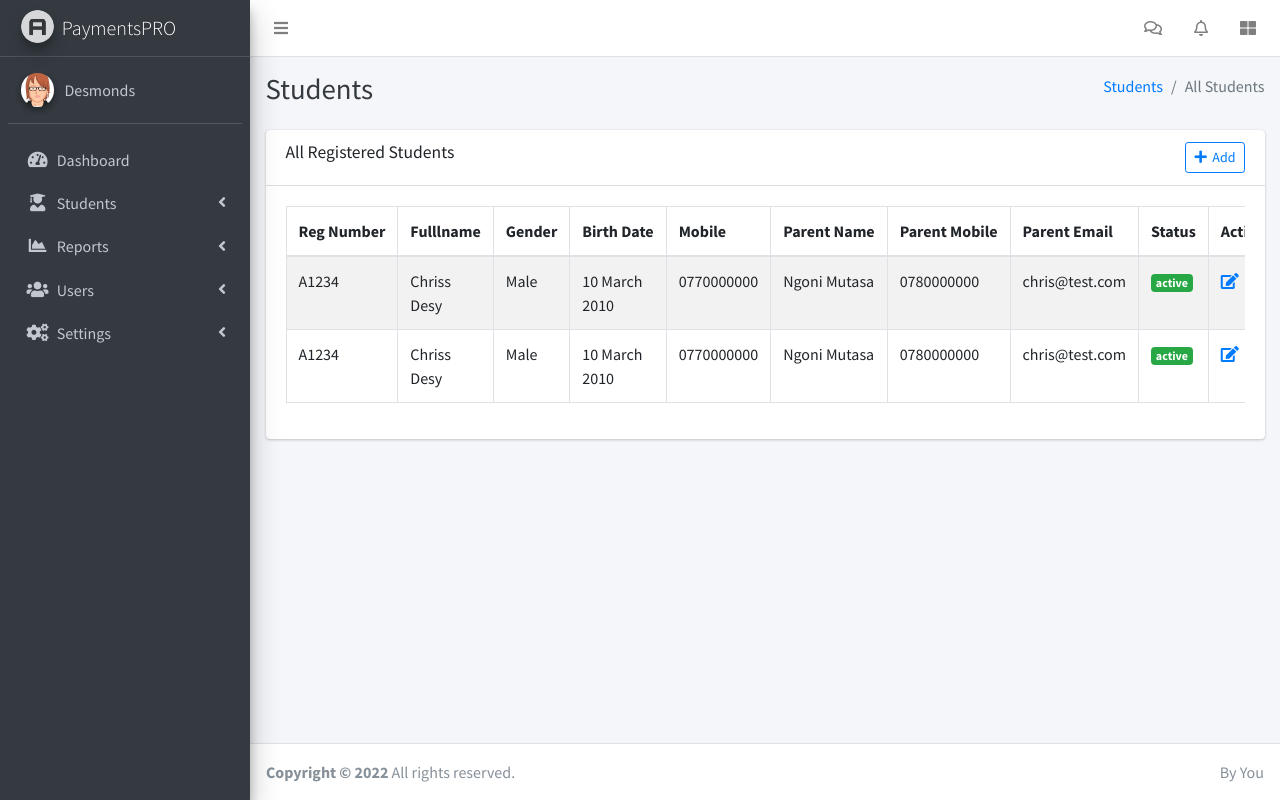
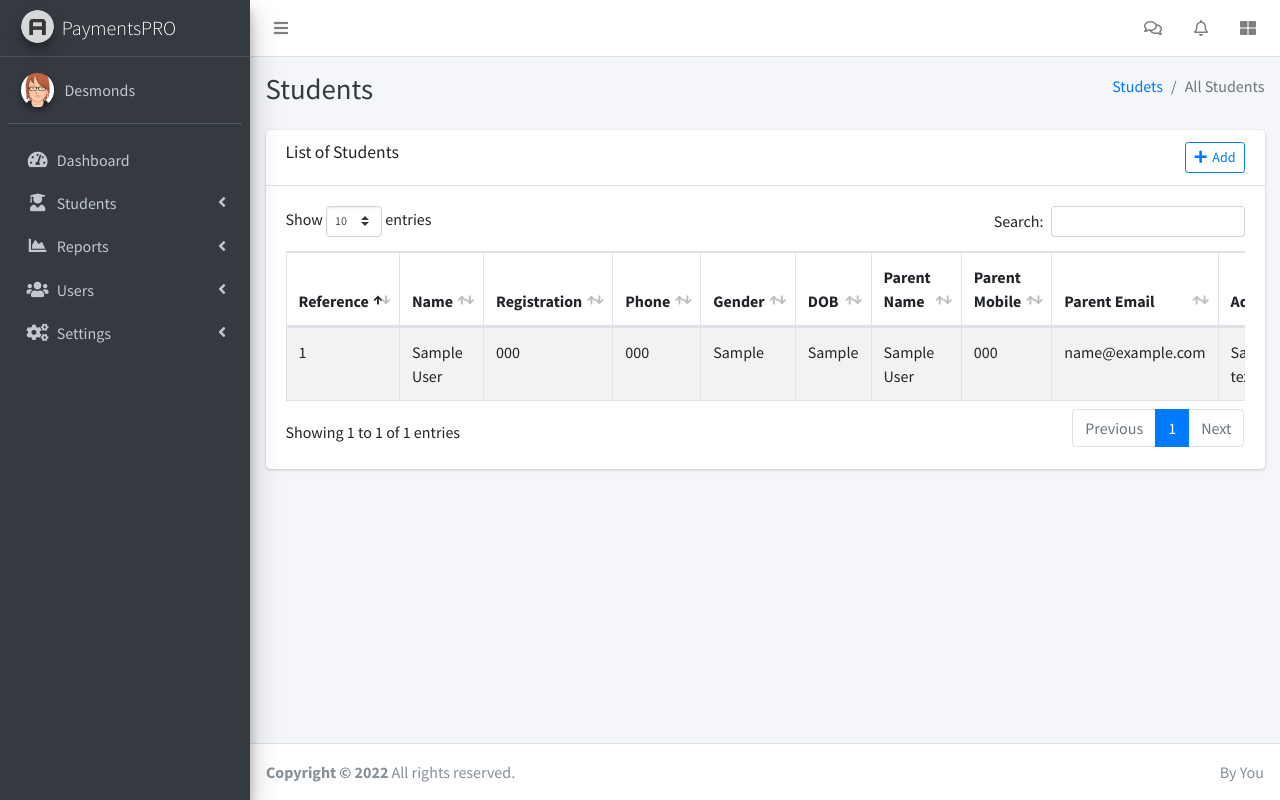
Before and after one commit to ChrissDesy/school_proof_of_payment_management, a PHP site: page /admin/students-list.php in a window 1280 px wide. Run offline with PHP 8.4, Linux system fonts and the light colour scheme; a user stored in the database is signed in; tables that the repository leaves empty or names only in its code hold one stand-in row (values such as "Sample post"); some libraries are stand-ins or nearby versions.

Commit message:
manage students

```diff
--- /dev/null
+++ b/admin/controllers/studentsCon.php
@@ -0,0 +1,74 @@
+<?php
+
+    //handle posting
+	if(isset($_POST["addStudent"])) {
+		$name = $_POST["name"];
+	    $sname = $_POST["sname"];
+	    $reg = $_POST["reg"];
+	    $phone = $_POST["phone"];
+	    $gender = $_POST["gender"];
+		$dob = $_POST["dob"];
+		$address = $_POST["address"];
+		$pname = $_POST["pname"];
+		$pmobile = $_POST['pmob'];
+		$pemail = $_POST['pemail'];
+
+	    $sql = 'INSERT INTO students (fname, lname, reg_number, phone, gender, dob, address, pname, pmobile, pemail)
+			VALUES ("'.$name.'","'.$sname.'","'.$reg.'","'.$phone.'","'.$gender.'","'.$dob.'","'.$address.'","'.$pname.'","'.$pmobile.'", "'.$pemail.'")';
+
+	    $query = $db->prepare($sql);
+	    $query->execute();
+
+	    echo "<script type='text/javascript'> document.location ='./students-list.php'; </script>";
+	}
+
+    //handle editing
+	if(isset($_POST["editStudent"])) {
+		$ref = $_POST["ref"];
+	    $name = $_POST["name"];
+	    $sname = $_POST["sname"];
+	    $phone = $_POST["phone"];
+	    $gender = $_POST["gender"];
+		$dob = $_POST["dob"];
+		$address = $_POST["address"];
+		$pname = $_POST["pname"];
+		$pmobile = $_POST['pmob'];
+		$pemail = $_POST['pemail'];
+
+	    $sql = '
+            UPDATE students SET
+                fname = "'.$name.'",
+                lname = "'.$sname.'",
+                phone = "'.$phone.'",
+                gender = "'.$gender.'",
+                dob = "'.$dob.'",
+                address = "'.$address.'",
+                pname = "'.$pname.'",
+                pmobile = "'.$pmobile.'",
+                pemail = "'.$pemail.'"
+            WHERE id = "'.$ref.'"
+        ';
+
+	    $query = $db->prepare($sql);
+	    $query->execute();
+
+	    echo "<script type='text/javascript'> document.location ='./students-list.php'; </script>";
+	}
+
+	//handle deleting
+	if(isset($_POST["deleteStudent"])) {
+		$id = $_POST["id"];
+
+	    $sql = "
+			DELETE FROM students
+			WHERE id = '".$id."'
+        ";
+
+	    $query = $db->prepare($sql);
+	    $query->execute();
+
+	    echo "<script type='text/javascript'> document.location ='./students-list.php'; </script>";
+		// echo $id;
+	}
+
+ ?>
--- a/admin/students-list.php
+++ b/admin/students-list.php
@@ -1,20 +1,21 @@
 <?php
 
     session_start();
-    // include('./includes/dbcon.php');
-    // include('./controllers/itemsCon.php');
+    include('./includes/dbcon.php');
+    include('./controllers/studentsCon.php');
 
-    // if(!isset($_SESSION['username'])){
-    //     echo "<script type='text/javascript'> document.location ='./controllers/logout.php'; </script>";
-    // }
+    if(!isset($_SESSION['username'])){
+        echo "<script type='text/javascript'> document.location ='./controllers/logout.php'; </script>";
+    }
 
-    // //get
-    // $sql = "SELECT * FROM assets";
-    // $statement = $db->prepare($sql);
-    // $statement->execute();
-    // $result = $statement->fetchAll();
+    //get employees
+    $sql = "SELECT * FROM students";
+    $statement = $db->prepare($sql);
+    $statement->execute();
+    $result = $statement->fetchAll();
 
     // echo $result;
+
 ?>
 
 <!DOCTYPE html>
@@ -31,7 +32,7 @@ scratch. This page gets rid of all links and provides the needed markup only.
 <!-- Favicon -->
 <link rel="shortcut icon" href="../dist/img/AdminLTELogo.png"/>
 
-  <title>Payments | Students</title>
+  <title>PaymentPRO | Students</title>
 
   <?php include('./includes/styles.php'); ?>
 
@@ -55,7 +56,7 @@ scratch. This page gets rid of all links and provides the needed markup only.
                         </div><!-- /.col -->
                         <div class="col-sm-6">
                             <ol class="breadcrumb float-sm-right">
-                            <li class="breadcrumb-item"><a href="#">Students</a></li>
+                            <li class="breadcrumb-item"><a href="#">Studets</a></li>
                             <li class="breadcrumb-item active">All Students</li>
                             </ol>
                         </div><!-- /.col -->
@@ -71,7 +72,7 @@ scratch. This page gets rid of all links and provides the needed markup only.
                     <div class="card">
                         <div class="card-header">
                             <div class="row">
-                                <div class="col-md-6"><h3 class="card-title">All Registered Students</h3></div>
+                                <div class="col-md-6"><h3 class="card-title">List of Students</h3></div>
                                 <div class="col-md-6 text-right">
                                     <a href="./new-student.php" class="btn btn-sm btn-outline-primary">
                                         <i class="fa fa-plus"></i>&nbsp;&nbsp;Add
@@ -85,55 +86,43 @@ scratch. This page gets rid of all links and provides the needed markup only.
                                 <table id="example1" class="table table-bordered table-striped">
                                     <thead>
                                         <tr>
-                                            <th>Reg&nbsp;Number</th>
-                                            <th>Fulllname</th>
+                                            <th>Reference</th>
+                                            <th>Name</th>
+                                            <th>Registration</th>
+                                            <th>Phone</th>
                                             <th>Gender</th>
-                                            <th>Birth&nbsp;Date</th>
-                                            <th>Mobile</th>
-                                            <th>Parent&nbsp;Name</th>
-                                            <th>Parent&nbsp;Mobile</th>
-                                            <th>Parent&nbsp;Email</th>
-                                            <th>Status</th>
+                                            <th>DOB</th>
+                                            <th>Parent Name</th>
+                                            <th>Parent Mobile</th>
+                                            <th>Parent Email</th>
+                                            <th>Address</th>
                                             <th>Action</th>
                                         </tr>
                                     </thead>
                                     <tbody>
+                                        <?php foreach ($result as $r) {
+                                            ?>
                                             <tr>
-                                            <td>A1234</td>
-                                            <td>Chriss Desy</td>
-                                            <td>Male</td>
-                                            <td>10 March 2010</td>
-                                            <td>0770000000</td>
-                                            <td>Ngoni Mutasa</td>
-                                            <td>0780000000</td>
-                                            <td>chris@test.com</td>
+                                                <td><?php echo $r['id']; ?></td>
+                                                <td><?php echo $r['fname']. ' '. $r['lname']; ?></td>
+                                                <td><?php echo $r['reg_number']; ?></td>
+                                                <td><?php echo $r['phone']; ?></td>
+                                                <td><?php echo $r['gender']; ?></td>
+                                                <td><?php echo $r['dob']; ?></td>
+                                                <td><?php echo $r['pname']; ?></td>
+                                                <td><?php echo $r['pmobile']; ?></td>
+                                                <td><?php echo $r['pemail']; ?></td>
+                                                <td><?php echo $r['address']; ?></td>
                                                 <td>
-                                                <span class="badge badge-success">active</span>
-                                            </td>
-                                            <td>
-                                                <span class="pointer text-primary">
+                                                    <span class="text-warning mr-3" data-target="#edit" data-toggle="modal" data-myid="<?php echo $r['id']; ?>">
                                                         <i class="fa fa-edit"></i>
+                                                    </span>
+                                                    <span class="text-danger" data-target="#delete" data-toggle="modal" data-myid="<?php echo $r['id']; ?>">
+                                                        <i class="fa fa-trash"></i>
                                                     </span>
                                                 </td>
                                             </tr>
-                                        <tr>
-                                            <td>A1234</td>
-                                            <td>Chriss Desy</td>
-                                            <td>Male</td>
-                                            <td>10 March 2010</td>
-                                            <td>0770000000</td>
-                                            <td>Ngoni Mutasa</td>
-                                            <td>0780000000</td>
-                                            <td>chris@test.com</td>
-                                            <td>
-                                                <span class="badge badge-success">active</span>
-                                            </td>
-                                            <td>
-                                                <span class="pointer text-primary">
-                                                    <i class="fa fa-edit"></i>
-                                                </span>
-                                            </td>
-                                        </tr>
+                                        <?php } ?>
                                     </tbody>
                                 </table>
                             </div>
@@ -153,7 +142,94 @@ scratch. This page gets rid of all links and provides the needed markup only.
     </div>
     <!-- ./wrapper -->
 
-    <div class="modal fade" id="docs">
+    <div class="modal fade" id="edit">
+        <div class="modal-dialog">
+            <div class="modal-content">
+                <div class="modal-header">
+                    <h4 class="modal-title">Update Record</h4>
+                    <button type="button" class="close" data-dismiss="modal" aria-label="Close">
+                    <span aria-hidden="true">&times;</span>
+                    </button>
+                </div>
+                <div class="modal-body">
+                    <form method="post">
+                        <div class="row">
+                            <div hidden>
+                                <input type="text" id="eId" name="ref">
+                            </div>
+                            <div class="col-md-6">
+                                <div class="form-group">
+                                    Firstname
+                                    <input type="text" id="ename" name="name" required placeholder="Firstname" class="form-control">
+                                </div>
+                            </div>
+                            <div class="col-md-6">
+                                <div class="form-group">
+                                    Lastname
+                                    <input type="text" id="esname" name="sname" required placeholder="Lastname" class="form-control">
+                                </div>
+                            </div>
+                            <div class="col-md-6">
+                                <div class="form-group">
+                                    Phone Number
+                                    <input type="text" id="ephone" name="phone" required placeholder="Phone Number" class="form-control">
+                                </div>
+                            </div>
+                            <div class="col-md-6">
+                                <div class="form-group">
+                                    Date of Birth
+                                    <input type="date" id="edob" name="dob" required class="form-control">
+                                </div>
+                            </div>
+                            <div class="col-md-6">
+                                <div class="form-group">
+                                    Gender
+                                    <select id="egender" name="gender" required class="form-control">
+                                        <option value="" selected disabled>choose...</option>
+                                        <option value="Female">Female</option>
+                                        <option value="Male">Male</option>
+                                    </select>
+                                </div>
+                            </div>
+                            <div class="col-md-6">
+                                <div class="form-group">
+                                    Parent Name
+                                    <input type="text" id="epname" name="pname" required placeholder="Name" class="form-control">
+                                </div>
+                            </div>
+                            <div class="col-md-6">
+                                <div class="form-group">
+                                    Parent Mobile
+                                    <input type="text" id="epmob" name="pmob" required placeholder="Mobile" class="form-control">
+                                </div>
+                            </div>
+                            <div class="col-md-6">
+                                <div class="form-group">
+                                    Parent Email
+                                    <input type="email" id="epemail" name="pemail" required placeholder="Email" class="form-control">
+                                </div>
+                            </div>
+                            <div class="col-md-12">
+                                <div class="form-group">
+                                    Student Address
+                                    <textarea name="address" id="eaddress" cols="30" rows="7" class="form-control" placeholder="type something"></textarea>
+                                </div>
+                            </div>
+                        </div>
+                        <br><br>
+                        <div class="text-center">
+                            <button class="btn btn-sm btn-secondary" type="button" data-dismiss="modal">Cancel</button>
+                            <button class="btn btn-sm btn-primary" type="submit" name="editStudent" class="form-control">Update</button>
+                        </div>
+                    </form>
+                </div>
+            </div>
+            <!-- /.modal-content -->
+        </div>
+        <!-- /.modal-dialog -->
+    </div>
+
+    <div class="modal fade" id="delete">
         <div class="modal-dialog">
             <div class="modal-content">
                 <div class="modal-header">
@@ -170,29 +246,7 @@ scratch. This page gets rid of all links and provides the needed markup only.
                         </div>
                         <div class="text-center">
                             <button class="btn btn-sm btn-secondary" type="button" data-dismiss="modal">Cancel</button>
-                            <button class="btn btn-sm btn-danger" type="submit" name="deleteItem" class="form-control">Delete</button>
-                        </div>
-                    </form>
-                </div>
-            </div>
-            <!-- /.modal-content -->
-        </div>
-        <!-- /.modal-dialog -->
-    </div>
-
-    <div class="modal fade" id="info">
-        <div class="modal-dialog">
-            <div class="modal-content">
-                <div class="modal-header">
-                    <h4 class="modal-title">Asset Description</h4>
-                    <button type="button" class="close" data-dismiss="modal" aria-label="Close">
-                    <span aria-hidden="true">&times;</span>
-                    </button>
-                </div>
-                <div class="modal-body">
-                    <form method="post">
-                        <div align="center">
-                            <p id="descInfo"></p>
+                            <button class="btn btn-sm btn-danger" type="submit" name="deleteStudent" class="form-control">Delete</button>
                         </div>
                     </form>
                 </div>
@@ -212,28 +266,43 @@ scratch. This page gets rid of all links and provides the needed markup only.
         $(function () {
             $("#example1").DataTable();
 
-            data = <?php echo ''; ?>;
+            data = <?php echo json_encode($result); ?>;
+
+            // console.log(data);
         });
 
-        $("#docs").on('show.bs.modal', function (e) {
+        $("#edit").on('show.bs.modal', function (e) {
+
+            var Id = $(e.relatedTarget).data('myid');
+
+            // console.log(obj);
+			$('#eId').val(Id);
+            let info;
+            data.forEach(r => {
+                if(r.id == Id){
+                    info = r;
+                }
+            });
+
+            $('#ename').val(info.fname);
+            $('#esname').val(info.lname);
+            $('#ephone').val(info.phone);
+            $('#edob').val(info.dob);
+            $('#egender').val(info.gender);
+            $('#epname').val(info.pname);
+            $('#epmob').val(info.pmobile);
+            $('#eaddress').val(info.address);
+            $('#epemail').val(info.pemail);
+
+        });
+
+        $("#delete").on('show.bs.modal', function (e) {
 
             var Id = $(e.relatedTarget).data('myid');
 
             // console.log(obj);
 			$('#myId2').val(Id);
         });
-
-        $("#info").on('show.bs.modal', function (e) {
-
-            var Id = $(e.relatedTarget).data('myid');
-
-            data.forEach(r => {
-                if(r.id == Id){
-                    $('#descInfo').html(r.description);
-                }
-            });
-        });
-
     </script>
 
 </body>
```
Also changed, not shown: admin/controllers/itemsCon.php (deleted, +0 -119 lines), admin/new-student.php (+13 -18 lines). Lines whose indentation alone changed are shown as unchanged.
